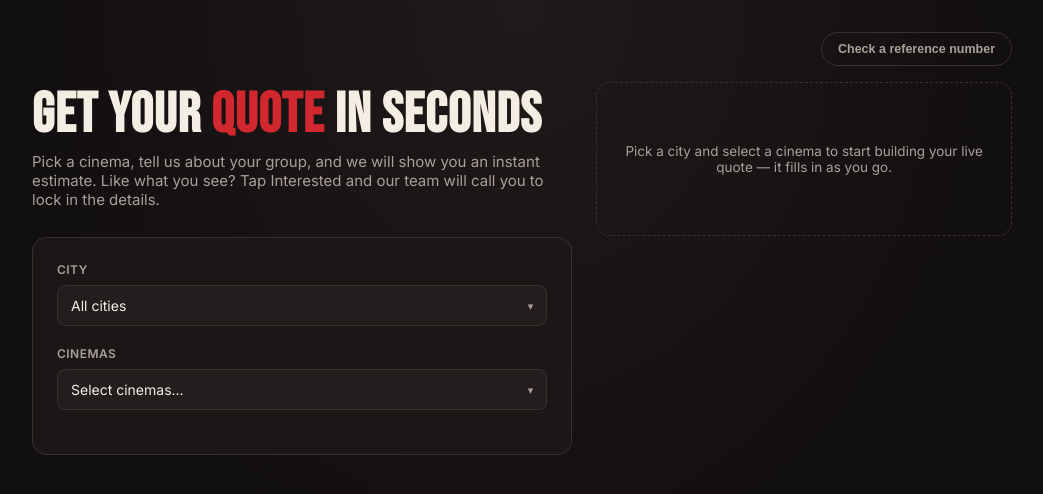
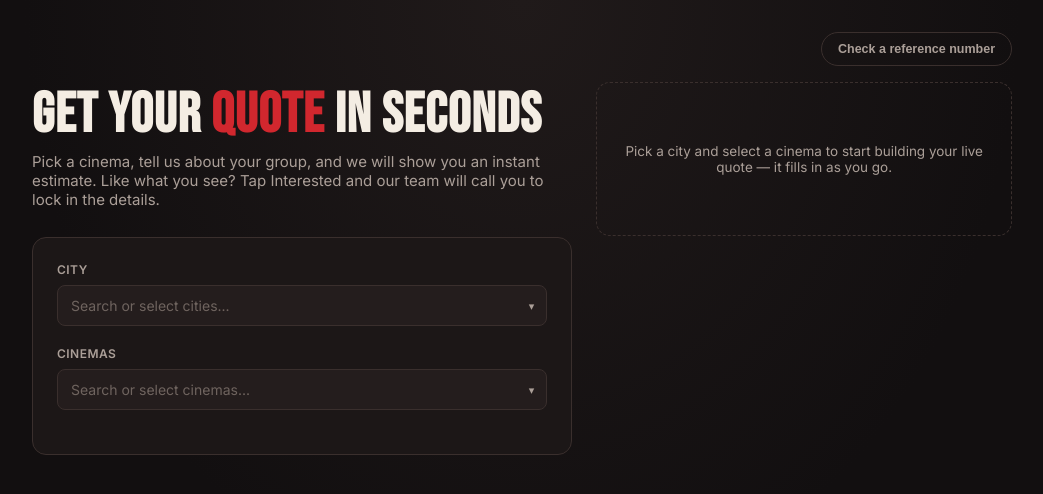
Before and after one commit to Infamoustiger0609/PVRINOX-BULK-BOOKING-RATE-CARD, a React (Vite) app: page / in a window 1280 px wide. Shown: the top 494 px of the page, without its empty margins (118-1161 px from the left). Built offline with nearby package versions, Linux system fonts and the light colour scheme.

Commit message:
Update code

```diff
--- a/src/App.jsx
+++ b/src/App.jsx
@@ -105,9 +105,11 @@ export default function App() {
 
   const [showCityDropdown, setShowCityDropdown] = useState(false);
   const [selectedCities, setSelectedCities] = useState([]);
+  const [cityQuery, setCityQuery] = useState('');
 
   const [showCinemaDropdown, setShowCinemaDropdown] = useState(false);
   const [selectedCinemaNames, setSelectedCinemaNames] = useState([]);
+  const [cinemaQuery, setCinemaQuery] = useState('');
   const [cinemaDetails, setCinemaDetails] = useState({}); // { [cinemaName]: { format, timeSlotId, ticketCountInput, requestDate, movieName, foodComboId, foodDropdownOpen, timeSlotDropdownOpen } }
   const cinemaFieldRef = useRef(null);
 
@@ -129,6 +131,20 @@ export default function App() {
     const pool = selectedCities.length === 0 ? CINEMA_NAMES : CINEMA_NAMES.filter((c) => selectedCities.includes(getCityForCinema(c)));
     return pool.slice().sort((a, b) => a.localeCompare(b));
   }, [selectedCities]);
+
+  const cityQueryTrimmed = cityQuery.trim().toLowerCase();
+  const showAllCitiesOption = cityQueryTrimmed === '';
+  const showDelhiNcrOption = cityQueryTrimmed === '' || 'delhi ncr'.includes(cityQueryTrimmed);
+  const filteredCityOptions = useMemo(() => {
+    if (!cityQueryTrimmed) return ALL_CITIES;
+    return ALL_CITIES.filter((c) => c.toLowerCase().includes(cityQueryTrimmed));
+  }, [cityQueryTrimmed]);
+
+  const cinemaQueryTrimmed = cinemaQuery.trim().toLowerCase();
+  const filteredCinemaOptions = useMemo(() => {
+    if (!cinemaQueryTrimmed) return cityFilteredCinemaNames;
+    return cityFilteredCinemaNames.filter((c) => c.toLowerCase().includes(cinemaQueryTrimmed));
+  }, [cityFilteredCinemaNames, cinemaQueryTrimmed]);
 
   const computedCinemas = selectedCinemaNames.map((cinemaName) => {
     const detail = cinemaDetails[cinemaName] || {
@@ -169,7 +185,6 @@ export default function App() {
   );
   const quoteReady = Boolean(selectedCinemaNames.length > 0 && completeCinemas.length === selectedCinemaNames.length);
   const grandTotal = computedCinemas.reduce((sum, r) => sum + r.lineTotal, 0);
-  const totalTicketCount = computedCinemas.reduce((sum, r) => sum + r.ticketCount, 0);
 
   function toggleCity(city) {
     setSelectedCities((cities) => (cities.includes(city) ? cities.filter((c) => c !== city) : [...cities, city]));
@@ -549,7 +564,6 @@ export default function App() {
         .pb-input:focus, .pb-select:focus { border-color: var(--gold); }
         .pb-input::placeholder { color: #6f645f; }
 
-        input[type="date"].pb-input { color-scheme: dark; }
         input[type="date"].pb-input::-webkit-calendar-picker-indicator {
           filter: invert(1) brightness(1.6);
           cursor: pointer;
@@ -587,6 +601,18 @@ export default function App() {
         .pb-city-divider { height: 1px; background: var(--line); margin: 2px 0; }
         .pb-ncr-hint { font-size: 10.5px; color: var(--ink-muted); }
 
+        .pb-combobox { position: relative; }
+        .pb-combobox input.pb-input { padding-right: 32px; cursor: text; }
+        .pb-combobox-caret {
+          position: absolute;
+          right: 13px;
+          top: 50%;
+          transform: translateY(-50%);
+          color: var(--ink-muted);
+          font-size: 11px;
+          pointer-events: none;
+        }
+
         .pb-select-trigger {
           display: flex;
           align-items: center;
@@ -788,6 +814,7 @@ export default function App() {
           letter-spacing: 0.03em;
           line-height: 1.05;
         }
+        .pb-stub-estimate { text-align: center; color: var(--red-dim); }
         .pb-stub-sub { font-size: 12.5px; color: #4a4340; margin-top: 2px; }
 
         .pb-stub-divider {
@@ -969,15 +996,30 @@ export default function App() {
             <div className="pb-card">
                 <div className="pb-field">
                   <label className="pb-label">City</label>
-                <button
-                  type="button"
-                  className="pb-input pb-select-trigger"
-                  onClick={() => setShowCityDropdown((v) => !v)}
-                  onBlur={() => setTimeout(() => setShowCityDropdown(false), 120)}
-                >
-                  <span>{selectedCities.length === 0 ? 'All cities' : selectedCities.length + ' selected'}</span>
-                  <span className="pb-select-caret">&#9662;</span>
-                </button>
+                <div className="pb-combobox">
+                  <input
+                    type="text"
+                    className="pb-input"
+                    placeholder={
+                      selectedCities.length === 0
+                        ? 'Search or select cities...'
+                        : selectedCities.length + ' selected — type to add more'
+                    }
+                    value={cityQuery}
+                    onChange={(e) => {
+                      setCityQuery(e.target.value);
+                      setShowCityDropdown(true);
+                    }}
+                    onFocus={() => setShowCityDropdown(true)}
+                    onBlur={() =>
+                      setTimeout(() => {
+                        setShowCityDropdown(false);
+                        setCityQuery('');
+                      }, 120)
+                    }
+                  />
+                  <span className="pb-combobox-caret">&#9662;</span>
+                </div>
                 {selectedCities.length > 0 && (
                   <div className="pb-chip-row">
                     {selectedCities.map((city) => (
@@ -1000,12 +1042,15 @@ export default function App() {
                 )}
                 {showCityDropdown && (
                   <div className="pb-suggestions pb-city-dropdown">
+                    {showAllCitiesOption && (
                       <div
                         className={'pb-suggestion pb-city-option' + (selectedCities.length === 0 ? ' active' : '')}
                         onMouseDown={() => setSelectedCities([])}
                       >
                         All cities
                       </div>
+                    )}
+                    {showDelhiNcrOption && (
                       <div
                         className={'pb-suggestion pb-city-option' + (isNcrSelected ? ' active' : '')}
                         onMouseDown={toggleDelhiNCR}
@@ -1013,8 +1058,11 @@ export default function App() {
                         <input type="checkbox" readOnly checked={isNcrSelected} />
                         Delhi NCR <span className="pb-ncr-hint">({NCR_CITIES.join(', ')})</span>
                       </div>
+                    )}
+                    {(showAllCitiesOption || showDelhiNcrOption) && filteredCityOptions.length > 0 && (
                       <div className="pb-city-divider" />
-                    {ALL_CITIES.map((city) => (
+                    )}
+                    {filteredCityOptions.map((city) => (
                       <div
                         key={city}
                         className={'pb-suggestion pb-city-option' + (selectedCities.includes(city) ? ' active' : '')}
@@ -1023,21 +1071,41 @@ export default function App() {
                         <input type="checkbox" readOnly checked={selectedCities.includes(city)} /> {city}
                       </div>
                     ))}
+                    {filteredCityOptions.length === 0 && !showDelhiNcrOption && (
+                      <div className="pb-suggestion" style={{ cursor: 'default' }}>
+                        No matching cities.
+                      </div>
+                    )}
                   </div>
                 )}
               </div>
 
               <div className="pb-field" ref={cinemaFieldRef}>
                 <label className="pb-label">Cinemas</label>
-                <button
-                  type="button"
-                  className="pb-input pb-select-trigger"
-                  onClick={() => setShowCinemaDropdown((v) => !v)}
-                  onBlur={() => setTimeout(() => setShowCinemaDropdown(false), 120)}
-                >
-                  <span>{selectedCinemaNames.length === 0 ? 'Select cinemas...' : selectedCinemaNames.length + ' selected'}</span>
-                  <span className="pb-select-caret">&#9662;</span>
-                </button>
+                <div className="pb-combobox">
+                  <input
+                    type="text"
+                    className="pb-input"
+                    placeholder={
+                      selectedCinemaNames.length === 0
+                        ? 'Search or select cinemas...'
+                        : selectedCinemaNames.length + ' selected — type to add more'
+                    }
+                    value={cinemaQuery}
+                    onChange={(e) => {
+                      setCinemaQuery(e.target.value);
+                      setShowCinemaDropdown(true);
+                    }}
+                    onFocus={() => setShowCinemaDropdown(true)}
+                    onBlur={() =>
+                      setTimeout(() => {
+                        setShowCinemaDropdown(false);
+                        setCinemaQuery('');
+                      }, 120)
+                    }
+                  />
+                  <span className="pb-combobox-caret">&#9662;</span>
+                </div>
                 {showCinemaDropdown && (
                   <div className="pb-suggestions pb-city-dropdown">
                     {cityFilteredCinemaNames.length === 0 && (
@@ -1045,7 +1113,12 @@ export default function App() {
                         No cinemas in the selected cities.
                       </div>
                     )}
-                    {cityFilteredCinemaNames.map((c) => (
+                    {cityFilteredCinemaNames.length > 0 && filteredCinemaOptions.length === 0 && (
+                      <div className="pb-suggestion" style={{ cursor: 'default' }}>
+                        No matching cinemas.
+                      </div>
+                    )}
+                    {filteredCinemaOptions.map((c) => (
                       <div
                         key={c}
                         className={'pb-suggestion pb-city-option' + (selectedCinemaNames.includes(c) ? ' active' : '')}
@@ -1261,7 +1334,7 @@ export default function App() {
               <div className="pb-stub">
                 <div className="pb-stub-top">
 
-                  <div className="pb-stub-admit">ADMIT {totalTicketCount}</div>
+                  <div className="pb-stub-admit pb-stub-estimate">ESTIMATE</div>
                   <div className="pb-stub-sub">
                     {computedCinemas.length} cinema{computedCinemas.length > 1 ? 's' : ''} selected
                   </div>
```
Lines whose indentation alone changed are shown as unchanged.
